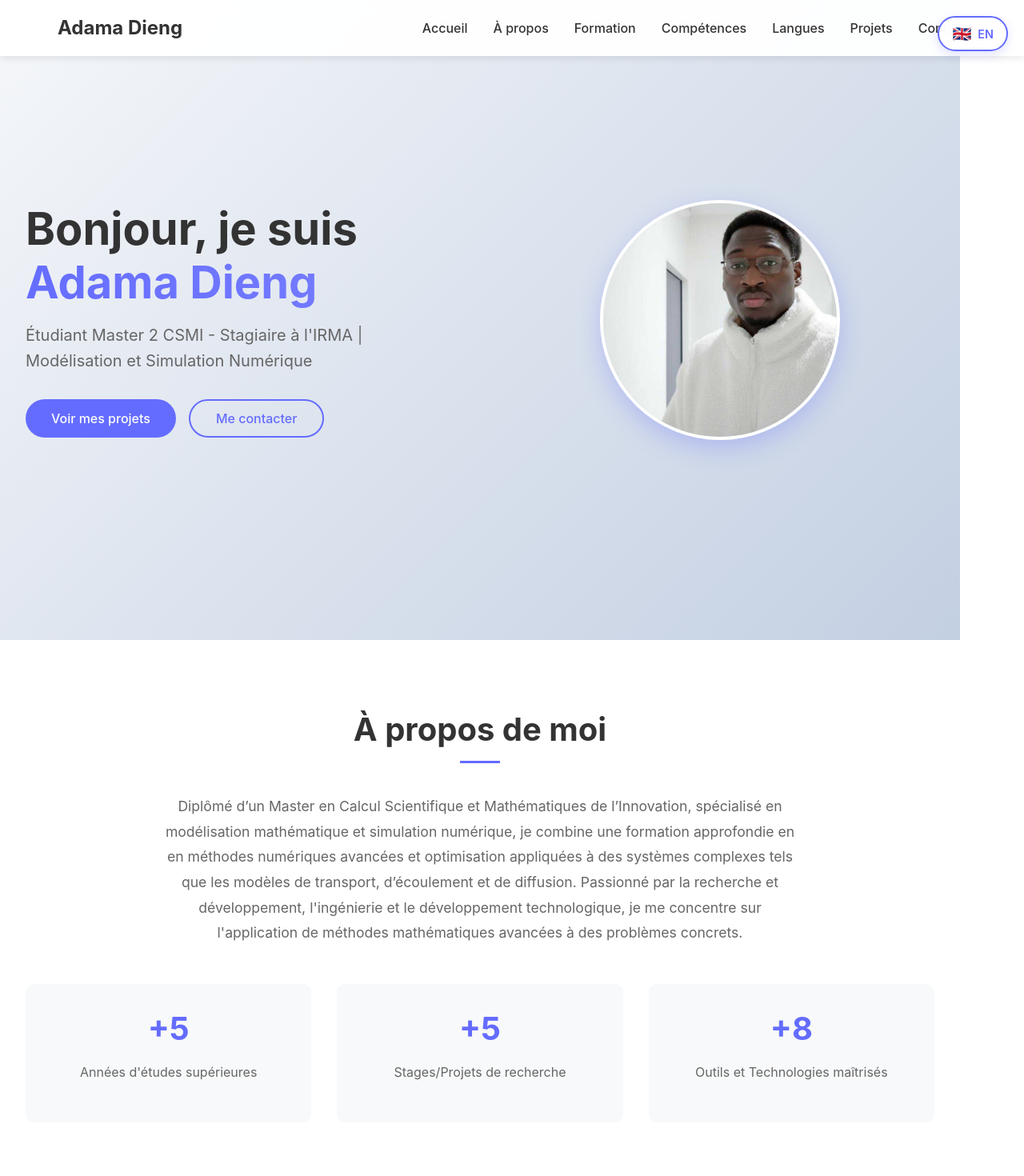
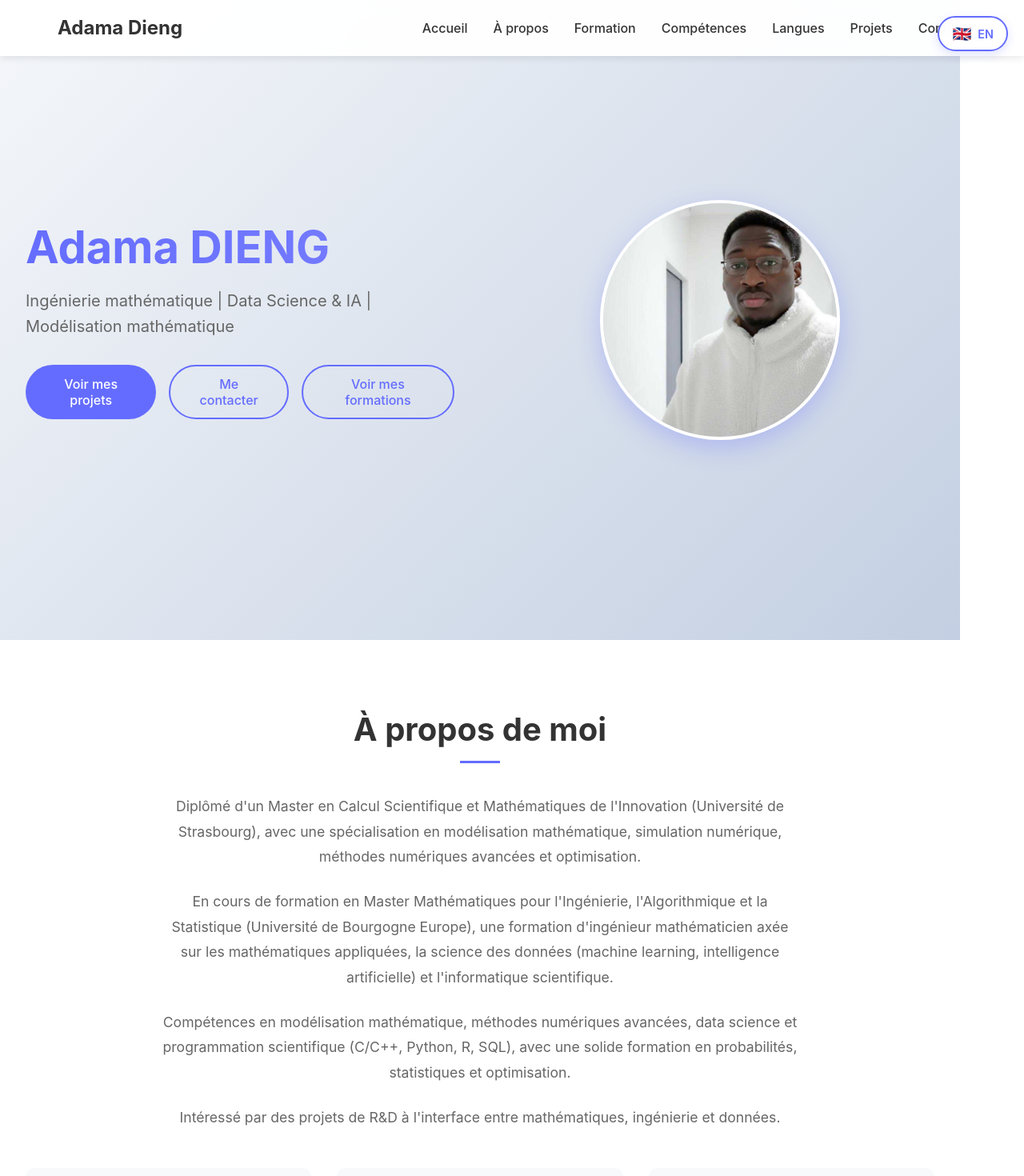
Before and after one commit to DiengAda/mon-portfolio, a React (Vite) app: page / in a window 1280 px wide. Shown: the top 1470 px of the page at 80% size. Built offline with nearby package versions, Linux system fonts and the light colour scheme.

Commit message:
Mise à jour des sections About et Hero : amélioration des descriptions et ajout de nouvelles compétences

```diff
--- a/src/sections/About.jsx
+++ b/src/sections/About.jsx
@@ -8,18 +8,16 @@ function About() {
         <div className="about-content">
           <div className="about-text">
             <p>
-              Diplômé d’un Master en Calcul Scientifique et Mathématiques de l’Innovation, spécialisé en modélisation mathématique et simulation numérique,
-              je combine une formation approfondie en en méthodes numériques avancées et optimisation appliquées à des systèmes complexes tels que les modèles de transport, d’écoulement et de diffusion.
-              Passionné par la recherche et développement, l'ingénierie et le développement
-              technologique, je me concentre sur l'application de méthodes mathématiques avancées
-              à des problèmes concrets.
+              Diplômé d'un Master en Calcul Scientifique et Mathématiques de l'Innovation (Université de Strasbourg), avec une spécialisation en modélisation mathématique, simulation numérique, méthodes numériques avancées et optimisation.
             </p>
             <p>
-              {/* Mon expérience actuelle à l'IRMA me permet d'approfondir mes compétences en recherche
-              mathématique avancée. Ma formation en équations aux dérivées partielles, calcul
-              scientifique et optimisation, combinée à mon expérience pratique en modélisation
-              numérique, me donne une approche rigoureuse et innovante pour résoudre des problèmes
-              complexes scientifiques et industriels. */}
+              En cours de formation en Master Mathématiques pour l'Ingénierie, l'Algorithmique et la Statistique (Université de Bourgogne Europe), une formation d'ingénieur mathématicien axée sur les mathématiques appliquées, la science des données (machine learning, intelligence artificielle) et l'informatique scientifique.
+            </p>
+            <p>
+              Compétences en modélisation mathématique, méthodes numériques avancées, data science et programmation scientifique (C/C++, Python, R, SQL), avec une solide formation en probabilités, statistiques et optimisation.
+            </p>
+            <p>
+              Intéressé par des projets de R&D à l'interface entre mathématiques, ingénierie et données.
             </p>
             <div className="about-stats">
               <div className="stat">
--- a/src/sections/Hero.jsx
+++ b/src/sections/Hero.jsx
@@ -7,10 +7,10 @@ function Hero() {
       <div className="hero-container">
         <div className="hero-content">
           <h1 className="hero-title">
-            Bonjour, je suis <span className="highlight">Adama Dieng</span>
+            <span className="highlight">Adama DIENG</span>
           </h1>
           <p className="hero-subtitle">
-            Étudiant Master 2 CSMI - Stagiaire à l'IRMA | Modélisation et Simulation Numérique
+            Ingénierie mathématique | Data Science & IA | Modélisation mathématique
           </p>
           <div className="hero-buttons">
             <button
@@ -25,6 +25,13 @@ function Hero() {
             >
               Me contacter
             </button>
+
+          <button
+            className="btn btn-secondary"
+            onClick={() => document.getElementById('formation').scrollIntoView({ behavior: 'smooth' })}
+          >
+            Voir mes formations
+          </button>
           </div>
         </div>
         <div className="hero-image">
```
